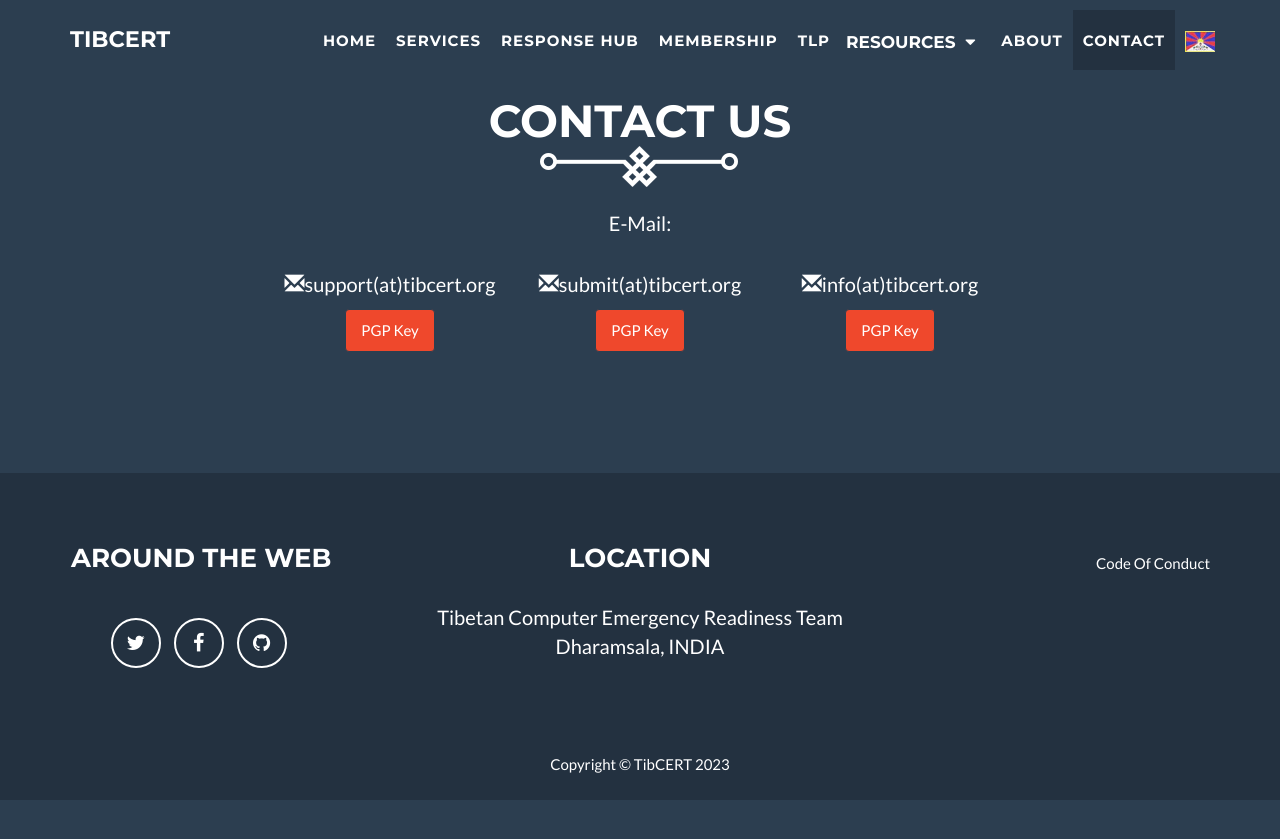
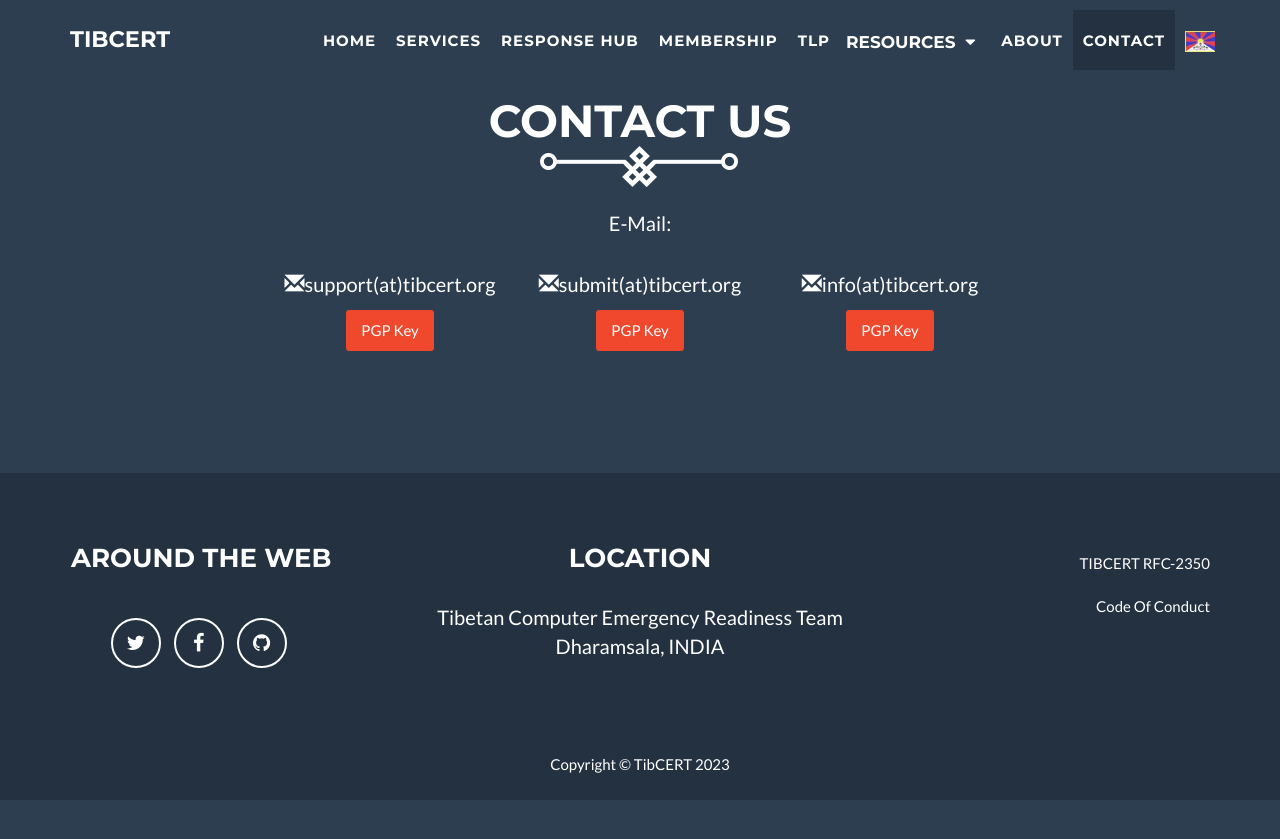
Before and after one commit to tibcert/tibcert.github.io, a Jekyll site: the page built from index.html, in a window 1280 px wide and 900 px high, scrolled down 4387 px. Shown: the top 839 px of the window. Built offline with Jekyll 4.4.1, drawn with Linux system fonts in a browser that asks for light colours; nearby versions of some CDN libraries; library files that are not in the unit come from our copies.

Commit message:
added TIBCERT RFC-2350

```diff
--- a/_includes/footer-bo.html
+++ b/_includes/footer-bo.html
@@ -27,6 +27,7 @@
                      <div class="footer-col col-md-3">
                         <h3></h3>
                         <ul class="external-links">
+                            <li><a href="{{site.baseurl}}/assets/RFC2350.pdf">TIBCERT RFC-2350</a></li>
 
                             <li><a href="{{site.baseurl}}/codeofconduct"> ལམ་སྟོན་སྒྲིག་གཞི།</a></li>
                         </ul>
--- a/_includes/footer.html
+++ b/_includes/footer.html
@@ -28,6 +28,8 @@
                         <h3></h3>
                         <ul class="external-links">
 
+                            <li><a href="{{site.baseurl}}/assets/RFC2350.pdf">TIBCERT RFC-2350</a></li>
+                            <br>
                             <li><a href="{{site.baseurl}}/codeofconduct">Code Of Conduct</a></li>
                         </ul>
                     </div>
```
Also changed, not shown: 2 other files.
